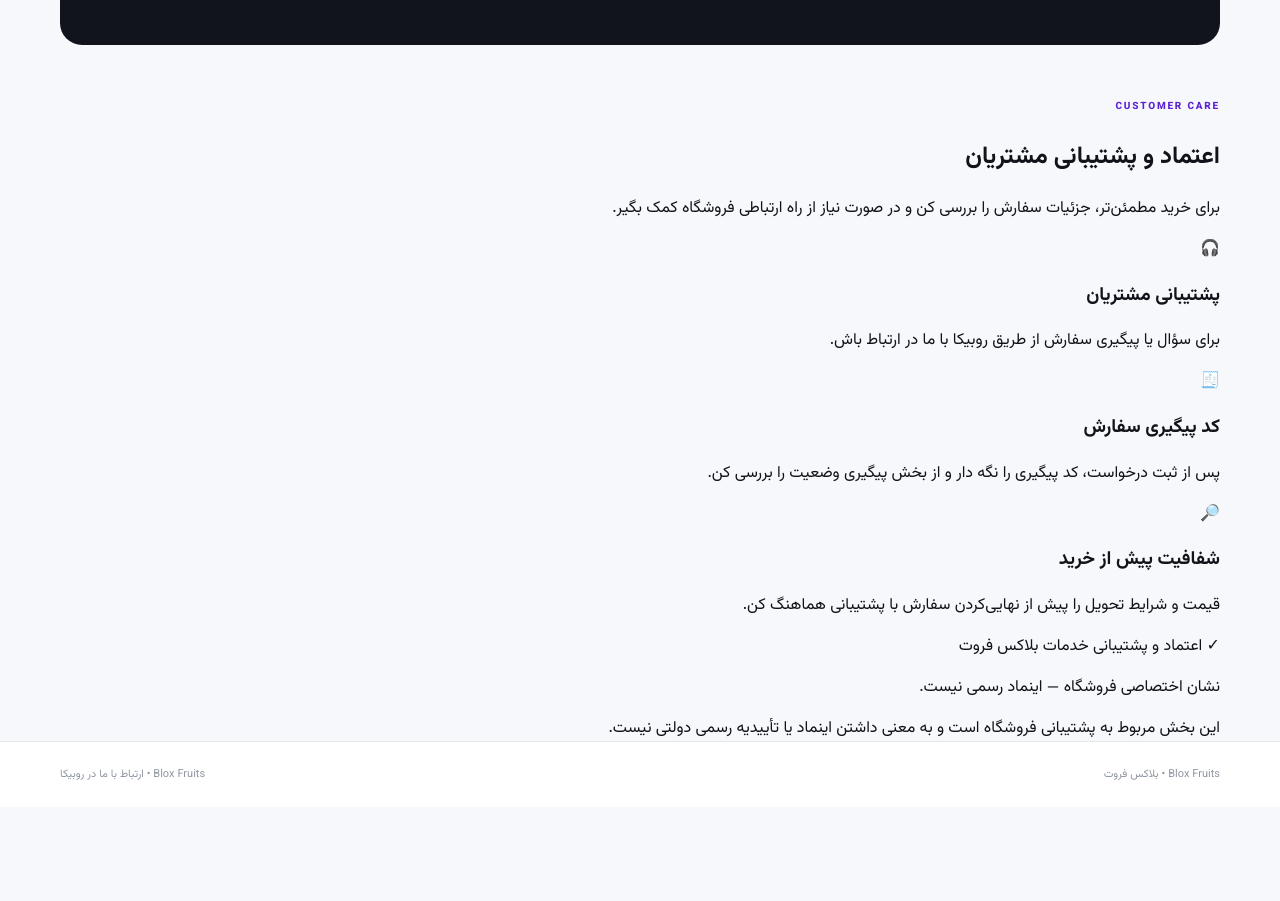
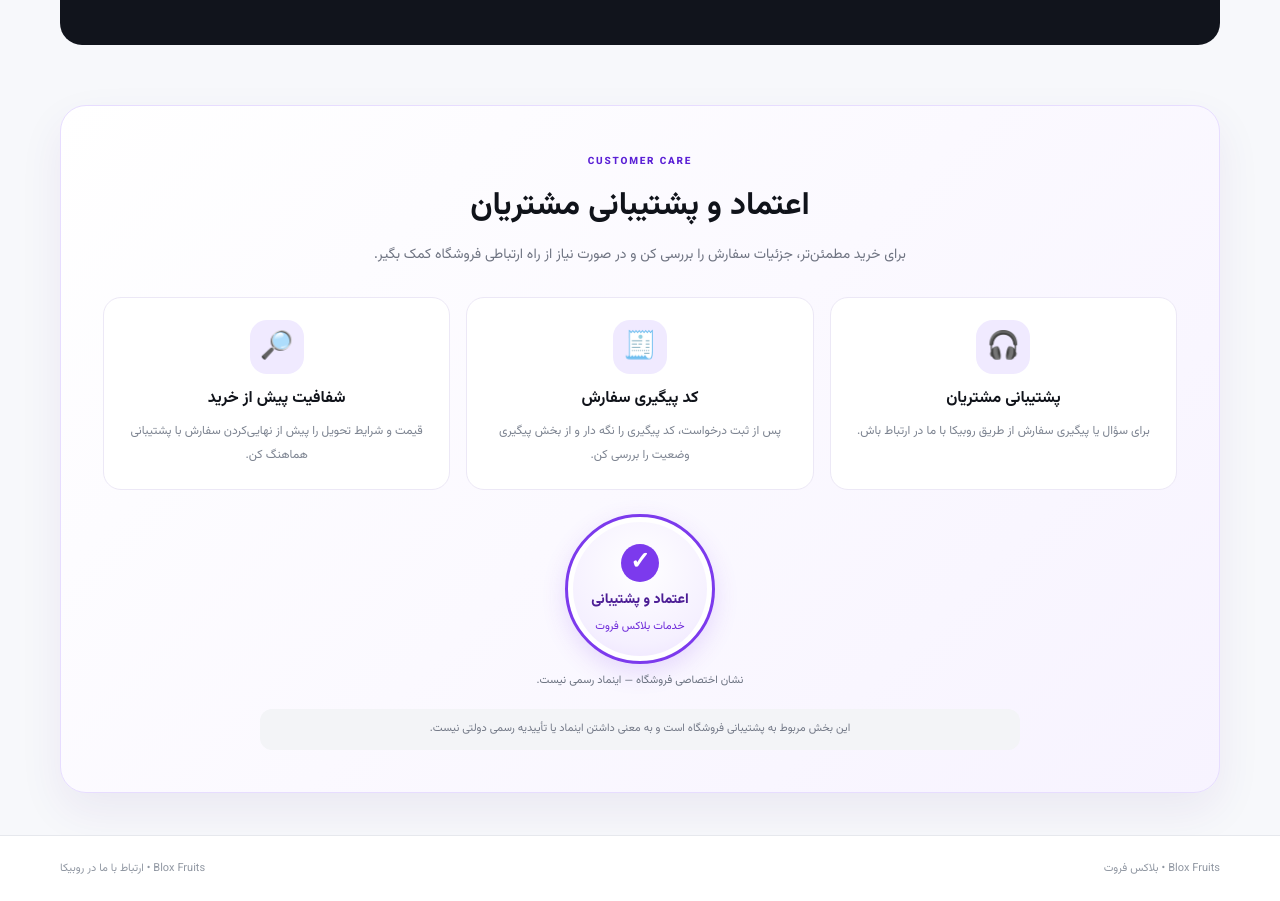
Before and after one commit to mhmdtngstany760-cell/frutebloxir, a plain HTML site: page index.html in a window 1280 px wide. Shown: the part 4690-5591 px from the top of the page. Before the commit the page ends 5497 px from the top, so only its background shows below. Drawn offline with nearby package versions, Linux system fonts and the light colour scheme; files that its build step writes are made by us from their sources; files whose address does not match are found by name.

Commit message:
Add files via upload

```diff
--- a/assets/style.css
+++ b/assets/style.css
@@ -40,3 +40,22 @@ footer{border-top:1px solid var(--line);background:#fff;padding:24px max(22px,ca
 .service-card>strong{font-size:23px;color:var(--purple);margin:0 0 16px}.service-buy{display:block;text-align:center;text-decoration:none;width:100%;margin-top:auto;font-size:12px}.v4-card{max-width:370px}.services-note{text-align:center;color:#8b919c;font-size:12px;margin-top:15px}
 @media(max-width:760px){.services-section{margin:0 20px;padding-top:28px}.services-heading h2{font-size:24px}.service-grid,.service-grid-3{grid-template-columns:repeat(2,minmax(0,1fr))}.service-card{padding:16px}.service-group>h3{font-size:18px}}
 @media(max-width:430px){.service-grid,.service-grid-3{grid-template-columns:1fr}.v4-card{max-width:none}.service-card p{min-height:0}}
+
+
+/* Customer trust/support section — explicitly not an official eNAMAD badge */
+.trust-section{padding-top:12px;padding-bottom:42px}
+.trust-panel{background:linear-gradient(135deg,#fff 0%,#f7f3ff 100%);border:1px solid #e7ddff;border-radius:26px;padding:clamp(22px,4vw,42px);box-shadow:0 18px 45px rgba(65,32,130,.07)}
+.trust-heading{text-align:center;max-width:690px;margin:0 auto 28px}
+.trust-heading h2{font-size:clamp(23px,3vw,32px);margin:8px 0 10px}
+.trust-heading p{font-size:14px;line-height:2;color:#6f7482;margin:0}
+.trust-grid{display:grid;grid-template-columns:repeat(3,minmax(0,1fr));gap:16px}
+.trust-item{background:#fff;border:1px solid #ece8f6;border-radius:18px;padding:22px 18px;text-align:center}
+.trust-icon{width:54px;height:54px;border-radius:17px;display:grid;place-items:center;margin:0 auto 12px;background:#f0eaff;font-size:27px}
+.trust-item h3{font-size:16px;margin:0 0 8px}
+.trust-item p{font-size:12px;line-height:2;color:#7d8491;margin:0}
+.trust-disclaimer{margin:20px auto 0;max-width:760px;text-align:center;color:#737987;font-size:11px;line-height:1.9;background:#f3f4f7;border-radius:12px;padding:10px 14px}
+@media(max-width:680px){.trust-grid{grid-template-columns:1fr}.trust-item{padding:18px}.trust-heading{margin-bottom:20px}.trust-section{padding-bottom:28px}}
+
+
+/* Custom trust badge (not an official eNAMAD mark) */
+.trust-badge-wrap{display:flex;flex-direction:column;align-items:center;gap:8px;margin:24px auto 8px}.trust-badge{width:150px;min-height:150px;border:3px solid #7c3aed;border-radius:50%;background:radial-gradient(circle at 50% 35%,#fff 0%,#f5f0ff 65%,#e9ddff 100%);box-shadow:0 8px 24px rgba(124,58,237,.16),inset 0 0 0 5px #fff;display:flex;flex-direction:column;align-items:center;justify-content:center;gap:7px;text-align:center;color:#4c1d95;padding:16px}.trust-badge-icon{width:38px;height:38px;border-radius:50%;display:grid;place-items:center;background:#7c3aed;color:white;font-size:24px;font-weight:900}.trust-badge-title{font-size:14px;font-weight:900}.trust-badge-subtitle{font-size:11px;color:#6d28d9}.trust-badge-note{font-size:11px;color:#6b7280;text-align:center;margin:0}
```
